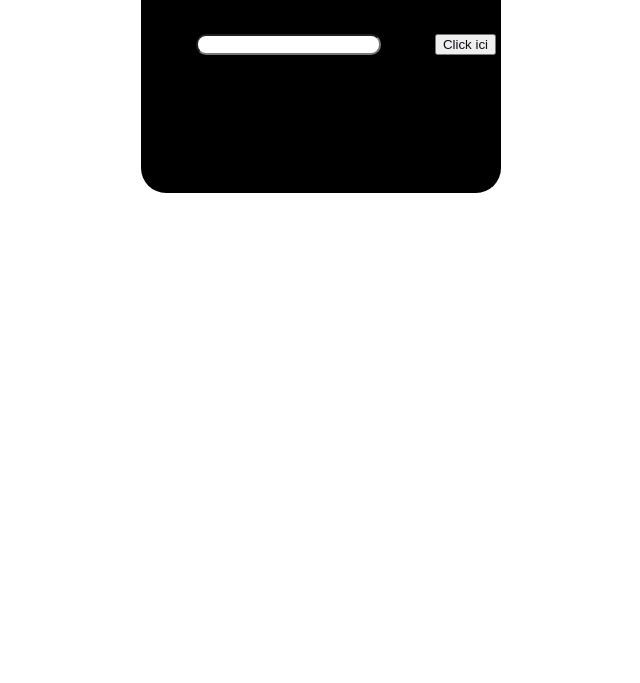
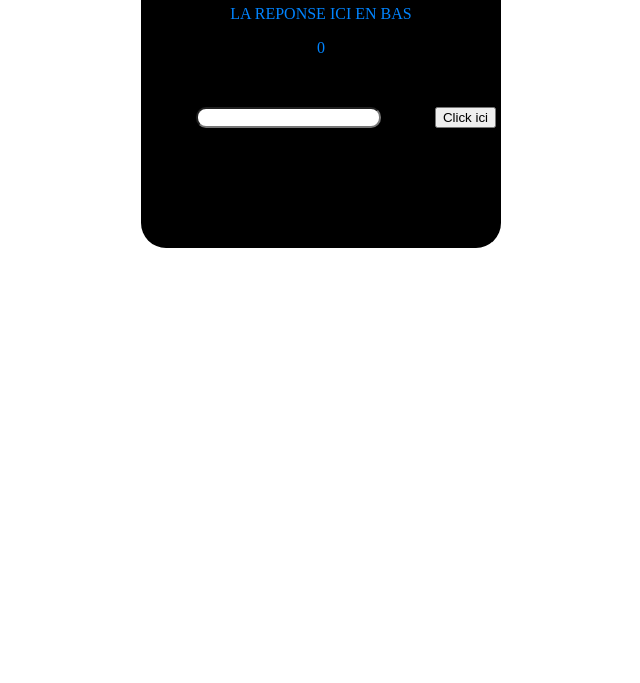
Before and after one commit to Annette-Bwemere-Salama/jeuAleatoire, a plain HTML site: page index.html in a window 1280 px wide. Shown: the part 117-800 px from the top of the page, without its empty margins (17-657 px from the left). Drawn offline with Linux system fonts and the light colour scheme.

Commit message:
style: ajout du style

```diff
--- a/index.html
+++ b/index.html
@@ -14,8 +14,11 @@
      <div class="formulaire">
        <p>LA REPONSE ICI EN BAS</p>
      </div>
-     <input type="text" name="name" id="name" required>
-     <button class="button">Click ici</button>
+     <div id="resolution">0</div>
+     <form>
+     <input class="name" id="name">
+     <button id="button">Click ici</button>
+    </form>
     </section>
 
 
--- a/index.js
+++ b/index.js
@@ -0,0 +1,8 @@
+//renvoit d'un nombre aléatoire enre 0 (inclus) et 10 (exclus)
+const resolution = document.getElementById("resolution");
+
+const button = document.getElementsById("button");
+button.addEventListener('click', function(e) {          // On écoute l'événement click
+    resolution.innerHTML = "C'est cliqué !";
+    e.preventDefault();            // On change le contenu de notre élément pour afficher "C'est cliqué !"
+});
--- a/style.css
+++ b/style.css
@@ -12,6 +12,9 @@ body{
     margin-left: 150px;
     border-radius: 25px;
 }
+section{
+    margin: 75px;
+}
 section, h1{
     text-decoration: solid;
     text-shadow: 7px;
```
